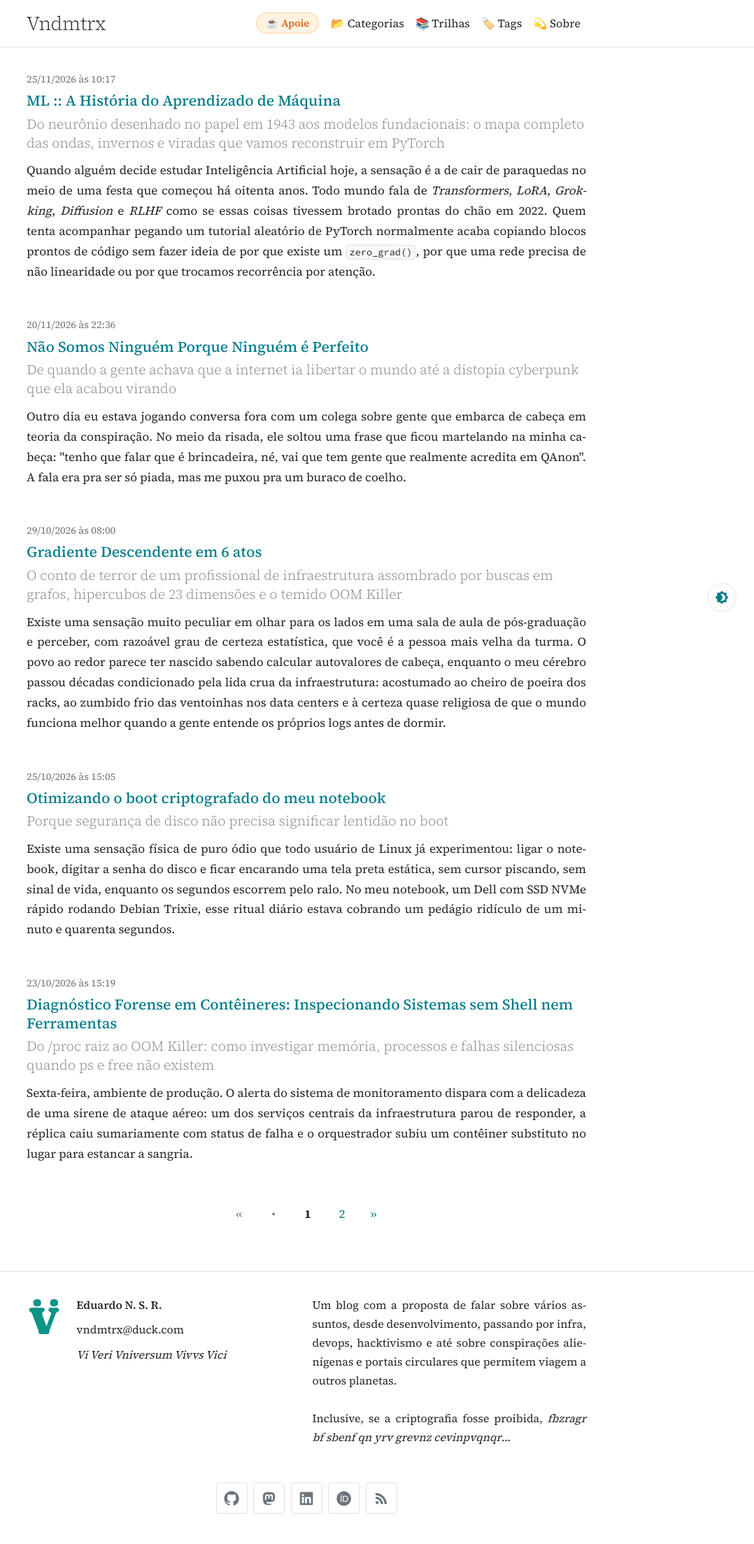
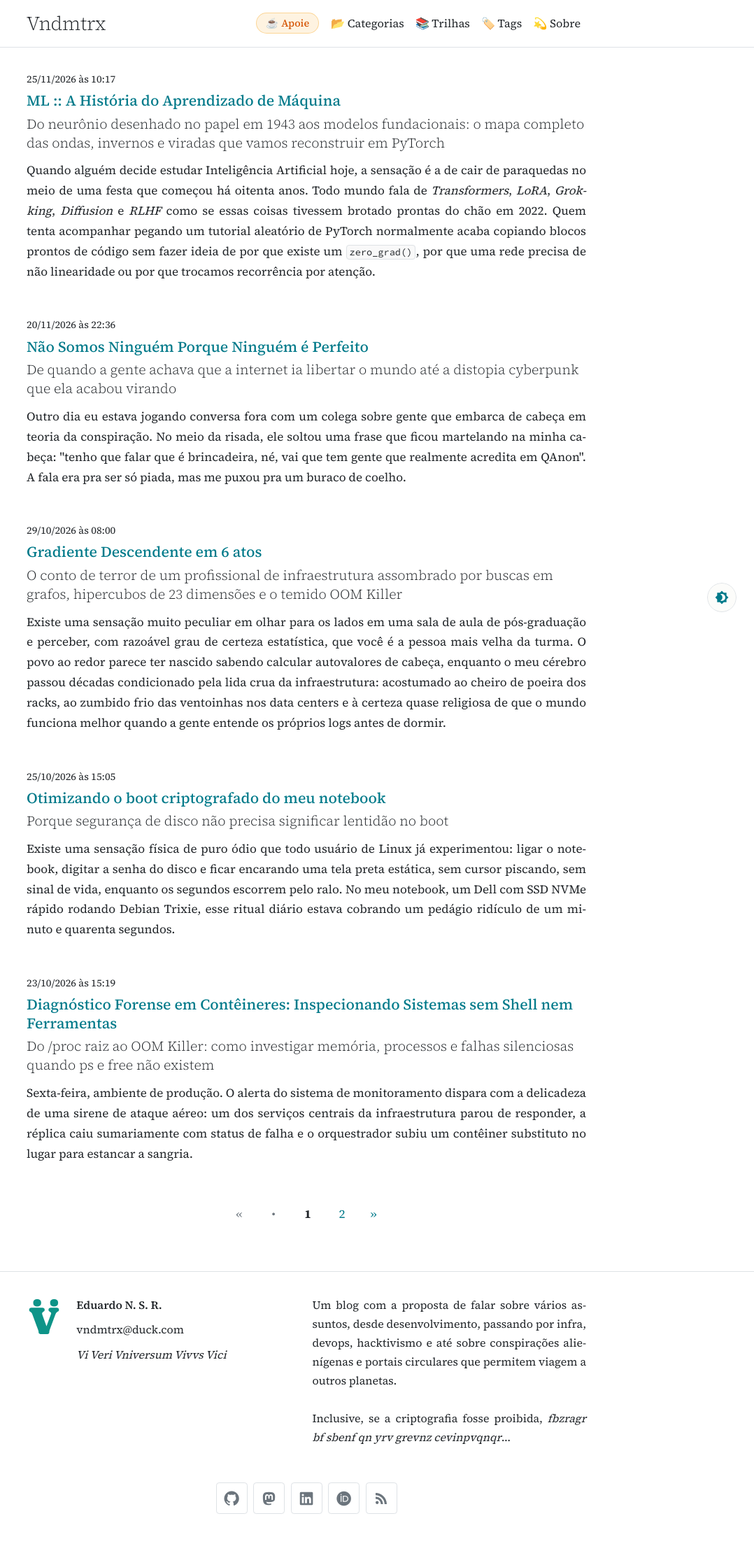
Before and after one commit to vndmtrx/vndmtrx.github.io, a Jekyll site: the page built from index.html, in a window 1280 px wide. Shown: the whole page at 70% size, without its empty margins (202-1280 px from the left). Built offline with Jekyll 4.4.1, drawn with Linux system fonts in a browser that asks for light colours; nearby versions of some CDN libraries; the list of posts is cut into pages by our own code.

Commit message:
style(post): ajusta cor do subtítulo e metadados para o mesmo tom do título

```diff
--- a/_sass/layout/_post.scss
+++ b/_sass/layout/_post.scss
@@ -108,18 +108,17 @@ article .post-content li,
 .post-subtitle {
   font-size: 1.15rem;
   font-weight: 300;
-  opacity: 0.9;
   line-height: 1.4;
   margin-top: 0;
   margin-bottom: 0.65rem;
-  color: var(--pico-muted-color);
+  color: var(--pico-h1-color);
   font-style: normal;
 }
 
 /* Metadados de Postagem (Data, Leitura) */
 .post-meta {
   font-size: 0.85rem;
-  color: var(--pico-muted-color);
+  color: var(--pico-h1-color);
 }
 
 /* 2. Tabelas Responsivas */
```
